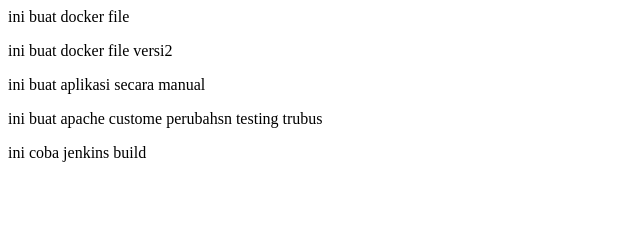
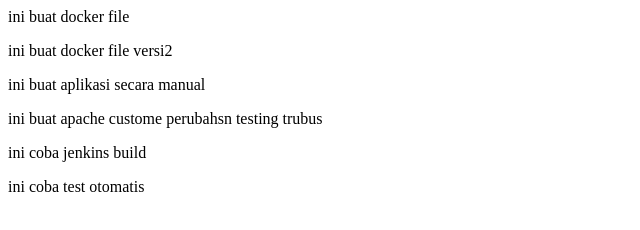
Before and after one commit to trubuswm/web-custome, a plain HTML site: page index.html in a window 1280 px wide. Shown: the whole page, without its empty margins (0-640 px from the left). Drawn offline with Linux system fonts and the light colour scheme.

Commit message:
tes jenkins 2

```diff
--- a/index.html
+++ b/index.html
@@ -3,3 +3,4 @@
 <p> ini buat aplikasi secara manual</p>
 <p> ini buat apache custome perubahsn testing trubus </p>
 <p> ini coba jenkins build  </p>
+<p> ini coba test otomatis  </p>
```
